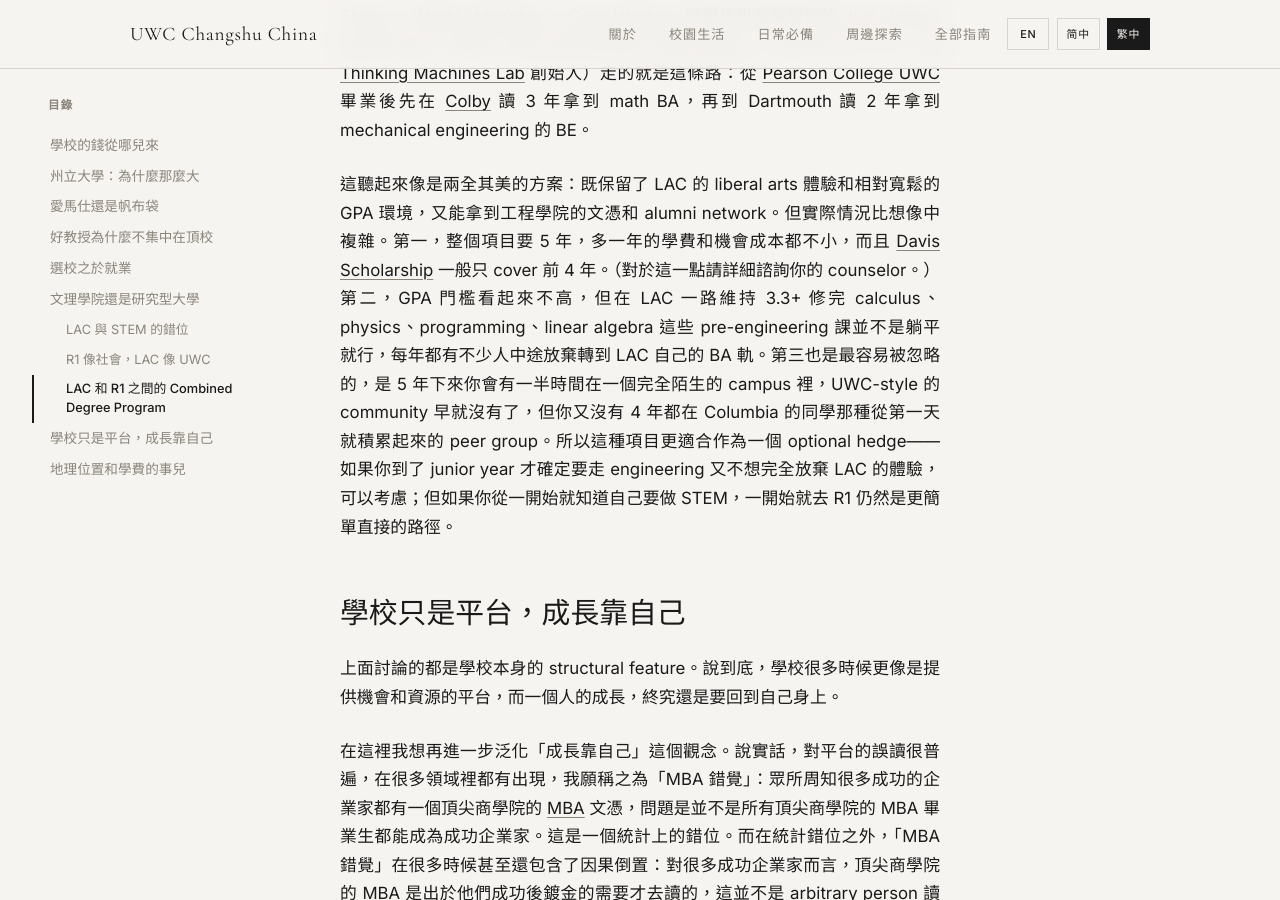
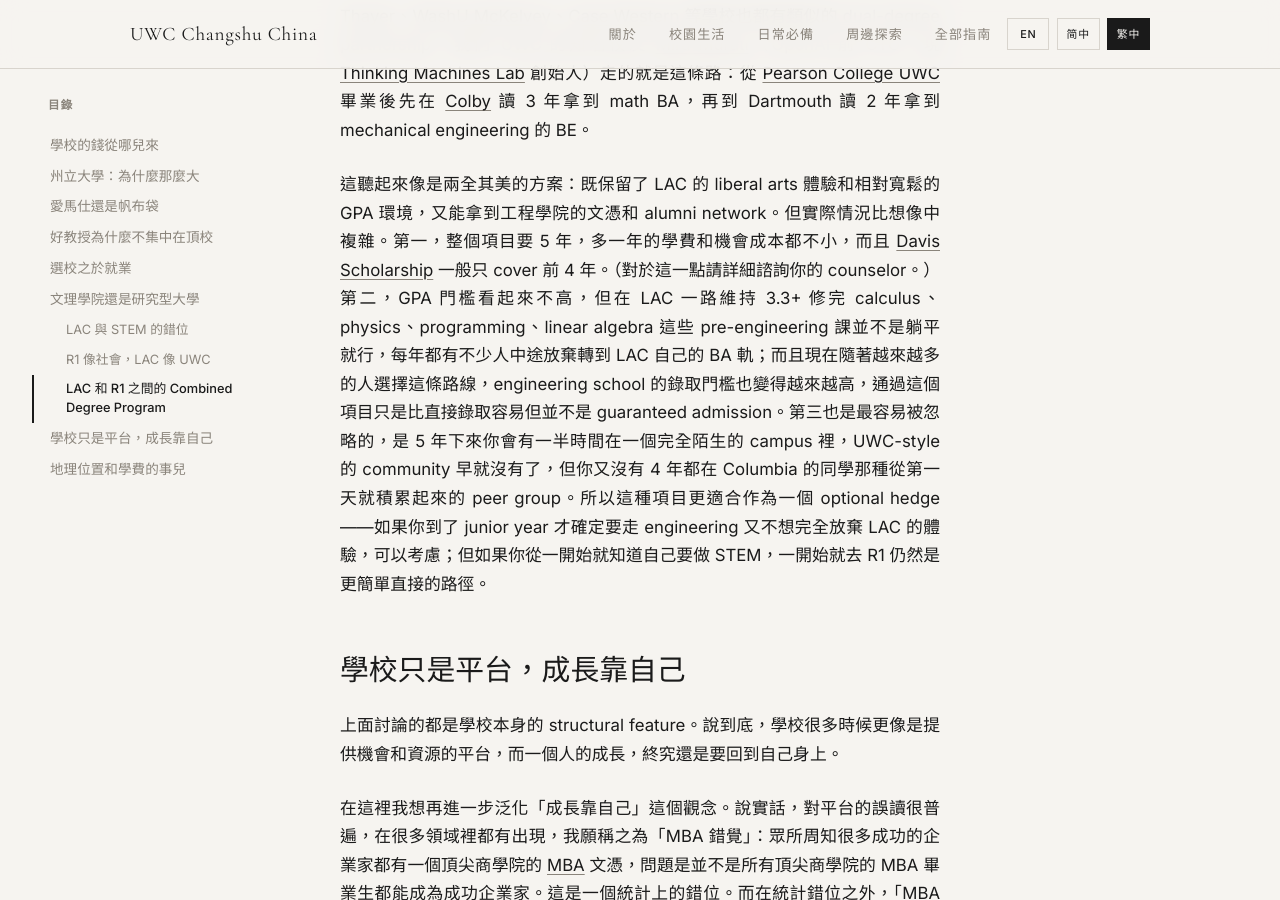
Before and after one commit to United-World-College/UWC-Survival-Guide, a Jekyll site: the page built from website/_guides/chinese/school-selection-TW.md, in a window 1280 px wide and 900 px high, scrolled down 14014 px. Built offline with Jekyll 4.4.1, drawn with Linux system fonts in a browser that asks for light colours.

Commit message:
docs: flag rising 3-2 plan admission bar in school-selection guide

```diff
--- a/website/_guides/chinese/school-selection-TW.md
+++ b/website/_guides/chinese/school-selection-TW.md
@@ -115,7 +115,7 @@
 
 最後我想說說 LAC 和 R1 之間的 combined degree program，這其實是另一條部分繞過前面 STEM 短板的路徑。最經典的是 Columbia Engineering 的 [3-2 plan](https://undergrad.admissions.columbia.edu/apply/combinedplan)：學生在 LAC 讀 3 年完成 pre-engineering 的 core coursework 和 GPA 要求（overall GPA 門檻 3.3 或 3.5，取決於 affiliate 協議的簽約時間，而且 pre-engineering 課程單科都要 B 以上），然後轉到 Columbia 再讀 2 年，最後拿到兩個學位（LAC 的 BA 加上 Columbia 的 BS in engineering）。[Dartmouth Thayer](https://engineering.dartmouth.edu/undergraduate/dual)、[WashU McKelvey](https://engineering.washu.edu/academics/dual-degree-program/index.html)、[Case Western](https://case.edu/engineering/academics/undergraduate/32-program) 等學校也都有類似的 dual-degree partnership。我們 UWC 的知名校友 [Mira Murati](https://en.wikipedia.org/wiki/Mira_Murati)（OpenAI 前 CTO，現 [Thinking Machines Lab](https://en.wikipedia.org/wiki/Thinking_Machines_Lab) 創始人）走的就是這條路：從 [Pearson College UWC](https://en.wikipedia.org/wiki/Pearson_College_UWC) 畢業後先在 [Colby](https://en.wikipedia.org/wiki/Colby_College) 讀 3 年拿到 math BA，再到 Dartmouth 讀 2 年拿到 mechanical engineering 的 BE。
 
-這聽起來像是兩全其美的方案：既保留了 LAC 的 liberal arts 體驗和相對寬鬆的 GPA 環境，又能拿到工程學院的文憑和 alumni network。但實際情況比想像中複雜。第一，整個項目要 5 年，多一年的學費和機會成本都不小，而且 [Davis Scholarship](https://en.wikipedia.org/wiki/Davis_United_World_College_Scholars_Program) 一般只 cover 前 4 年。（對於這一點請詳細諮詢你的 counselor。）第二，GPA 門檻看起來不高，但在 LAC 一路維持 3.3+ 修完 calculus、physics、programming、linear algebra 這些 pre-engineering 課並不是躺平就行，每年都有不少人中途放棄轉到 LAC 自己的 BA 軌。第三也是最容易被忽略的，是 5 年下來你會有一半時間在一個完全陌生的 campus 裡，UWC-style 的 community 早就沒有了，但你又沒有 4 年都在 Columbia 的同學那種從第一天就積累起來的 peer group。所以這種項目更適合作為一個 optional hedge——如果你到了 junior year 才確定要走 engineering 又不想完全放棄 LAC 的體驗，可以考慮；但如果你從一開始就知道自己要做 STEM，一開始就去 R1 仍然是更簡單直接的路徑。
+這聽起來像是兩全其美的方案：既保留了 LAC 的 liberal arts 體驗和相對寬鬆的 GPA 環境，又能拿到工程學院的文憑和 alumni network。但實際情況比想像中複雜。第一，整個項目要 5 年，多一年的學費和機會成本都不小，而且 [Davis Scholarship](https://en.wikipedia.org/wiki/Davis_United_World_College_Scholars_Program) 一般只 cover 前 4 年。（對於這一點請詳細諮詢你的 counselor。）第二，GPA 門檻看起來不高，但在 LAC 一路維持 3.3+ 修完 calculus、physics、programming、linear algebra 這些 pre-engineering 課並不是躺平就行，每年都有不少人中途放棄轉到 LAC 自己的 BA 軌；而且現在隨著越來越多的人選擇這條路線，engineering school 的錄取門檻也變得越來越高，通過這個項目只是比直接錄取容易但並不是 guaranteed admission。第三也是最容易被忽略的，是 5 年下來你會有一半時間在一個完全陌生的 campus 裡，UWC-style 的 community 早就沒有了，但你又沒有 4 年都在 Columbia 的同學那種從第一天就積累起來的 peer group。所以這種項目更適合作為一個 optional hedge——如果你到了 junior year 才確定要走 engineering 又不想完全放棄 LAC 的體驗，可以考慮；但如果你從一開始就知道自己要做 STEM，一開始就去 R1 仍然是更簡單直接的路徑。
 
 ## 學校只是平台，成長靠自己
 
```
Also changed, not shown: website/_guides/chinese/school-selection-CN.md (+1 -1 lines), website/_guides/default/school-selection.md (+1 -1 lines).
